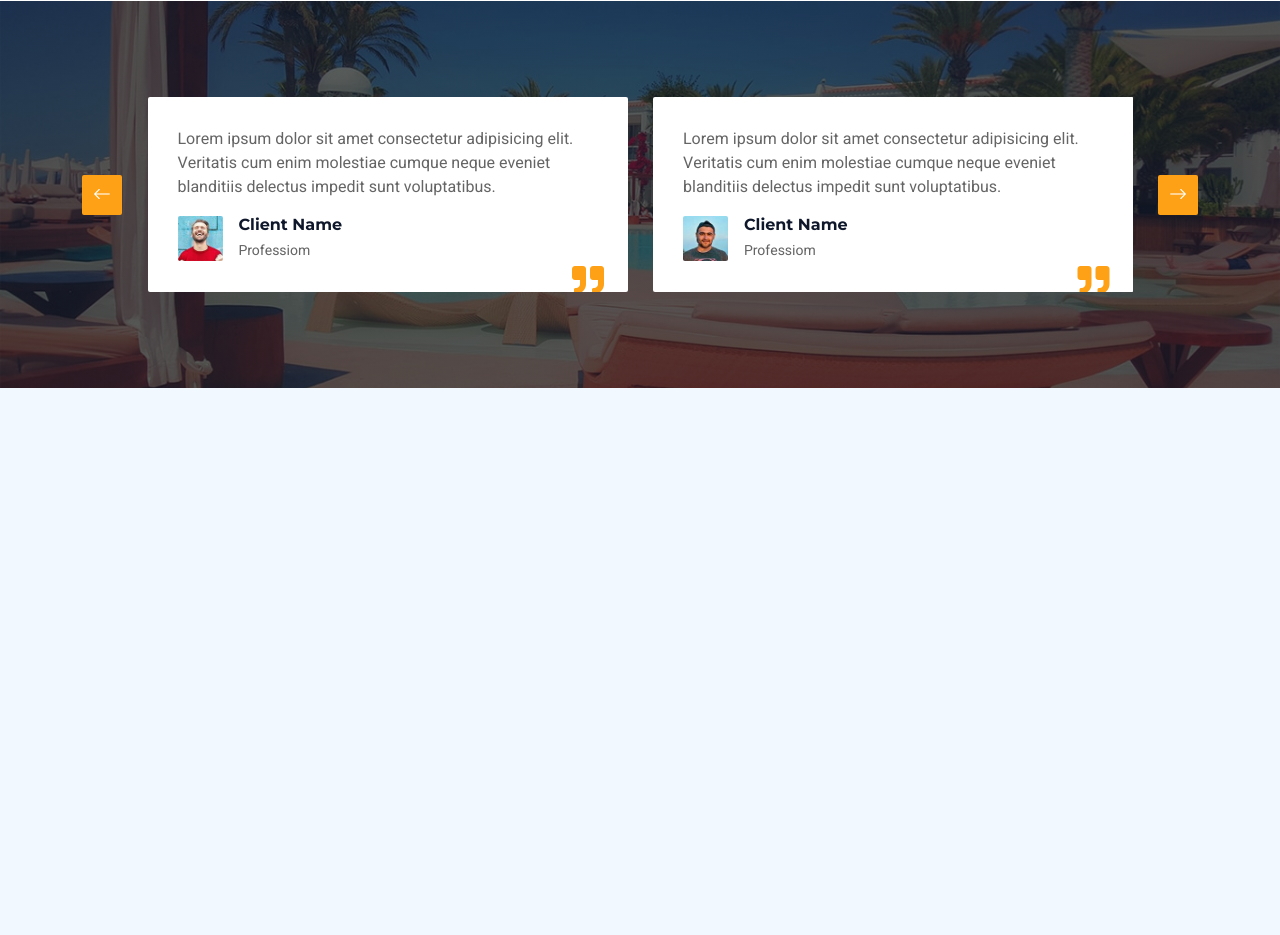
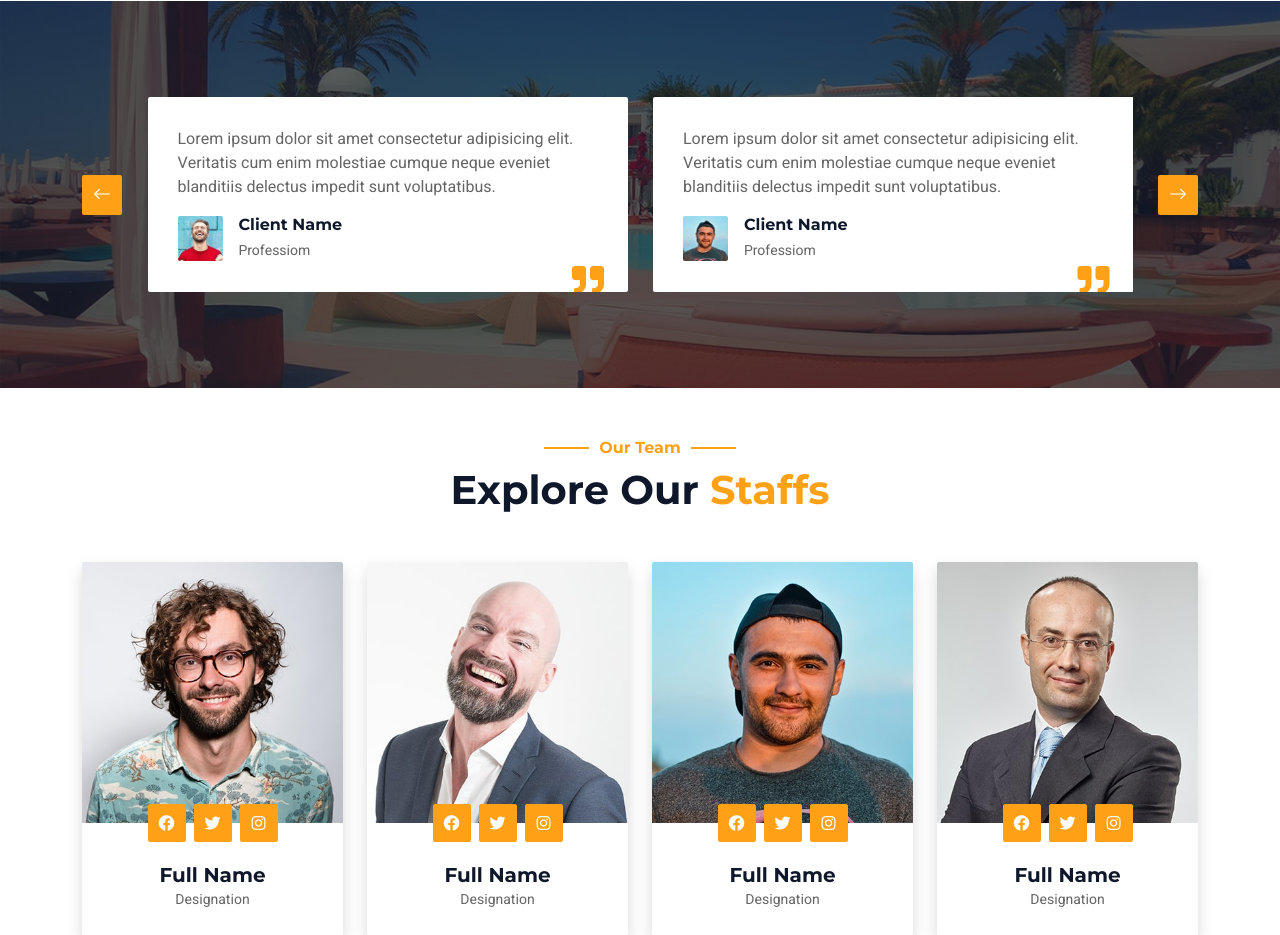
Before and after one commit to debdebinha/projeto-hotel, a plain HTML site: page index.html in a window 1280 px wide. Shown: the part 3758-4693 px from the top of the page. Before the commit the page ends 4194 px from the top, so only its background shows below. Drawn offline with nearby package versions, Linux system fonts and the light colour scheme; animation ran at ten frames a second.

Commit message:
update index.html

```diff
--- a/index.html
+++ b/index.html
@@ -508,6 +508,83 @@
         </div>
         <!-- Testimonial End -->
 
+                <!-- Team Start -->
+        <div class="container-xxl py5">
+            <div class="container">
+                <div class="text-center wow fadeInUp" data-wow-delay="0.1s">
+                    <h6 class="section-title text-center text-primary">Our Team</h6>
+                    <h1 class="mb-5">Explore Our <span class="text-primary">Staffs</span></h1>
+                </div>
+                <div class="row g-4">
+                    <div class="col-lg-3 col-md-6 wow fadeInUp" data-wow-delay="0.1s">
+                        <div class="rounded shadow overflow-hidden">
+                            <div class="position-relative">
+                                <img src="img/team-1.jpg" alt="" class="img-fluid">
+                                <div class="position-absolute start-50 top-100 translate-middle d-flex align-items-center">
+                                    <a class="btn btn-square btn-primary mx-1"><i class="fab fa-facebook"></i></a>
+                                    <a class="btn btn-square btn-primary mx-1"><i class="fab fa-twitter"></i></a>
+                                    <a class="btn btn-square btn-primary mx-1"><i class="fab fa-instagram"></i></a>
+                                </div>
+                            </div>
+                            <div class="text-center p-4 mt-3">
+                                <h5 class="fw-bold mb-0">Full Name</h5>
+                                <small>Designation</small>
+                            </div>
+                        </div>
+                    </div>
+                    <div class="col-lg-3 col-md-6 wow fadeInUp" data-wow-delay="0.3s">
+                        <div class="rounded shadow overflow-hidden">
+                            <div class="position-relative">
+                                <img src="img/team-2.jpg" alt="" class="img-fluid">
+                                <div class="position-absolute start-50 top-100 translate-middle d-flex align-items-center">
+                                    <a class="btn btn-square btn-primary mx-1"><i class="fab fa-facebook"></i></a>
+                                    <a class="btn btn-square btn-primary mx-1"><i class="fab fa-twitter"></i></a>
+                                    <a class="btn btn-square btn-primary mx-1"><i class="fab fa-instagram"></i></a>
+                                </div>
+                            </div>
+                            <div class="text-center p-4 mt-3">
+                                <h5 class="fw-bold mb-0">Full Name</h5>
+                                <small>Designation</small>
+                            </div>
+                        </div>
+                    </div>
+                    <div class="col-lg-3 col-md-6 wow fadeInUp" data-wow-delay="0.5s">
+                        <div class="rounded shadow overflow-hidden">
+                            <div class="position-relative">
+                                <img src="img/team-3.jpg" alt="" class="img-fluid">
+                                <div class="position-absolute start-50 top-100 translate-middle d-flex align-items-center">
+                                    <a class="btn btn-square btn-primary mx-1"><i class="fab fa-facebook"></i></a>
+                                    <a class="btn btn-square btn-primary mx-1"><i class="fab fa-twitter"></i></a>
+                                    <a class="btn btn-square btn-primary mx-1"><i class="fab fa-instagram"></i></a>
+                                </div>
+                            </div>
+                            <div class="text-center p-4 mt-3">
+                                <h5 class="fw-bold mb-0">Full Name</h5>
+                                <small>Designation</small>
+                            </div>
+                        </div>
+                    </div>
+                    <div class="col-lg-3 col-md-6 wow fadeInUp" data-wow-delay="0.7s">
+                        <div class="rounded shadow overflow-hidden">
+                            <div class="position-relative">
+                                <img src="img/team-4.jpg" alt="" class="img-fluid">
+                                <div class="position-absolute start-50 top-100 translate-middle d-flex align-items-center">
+                                    <a class="btn btn-square btn-primary mx-1"><i class="fab fa-facebook"></i></a>
+                                    <a class="btn btn-square btn-primary mx-1"><i class="fab fa-twitter"></i></a>
+                                    <a class="btn btn-square btn-primary mx-1"><i class="fab fa-instagram"></i></a>
+                                </div>
+                            </div>
+                            <div class="text-center p-4 mt-3">
+                                <h5 class="fw-bold mb-0">Full Name</h5>
+                                <small>Designation</small>
+                            </div>
+                        </div>
+                    </div>
+                </div>
+            </div>
+        </div>
+        <!-- Team End -->
+
         <!-- Back to Top -->
         <a href="#" class="btn btn-lg btn-primary btn-lg-square back-to-top"><i class="bi bi-arrow-up"></i></a>
     </div>
```
